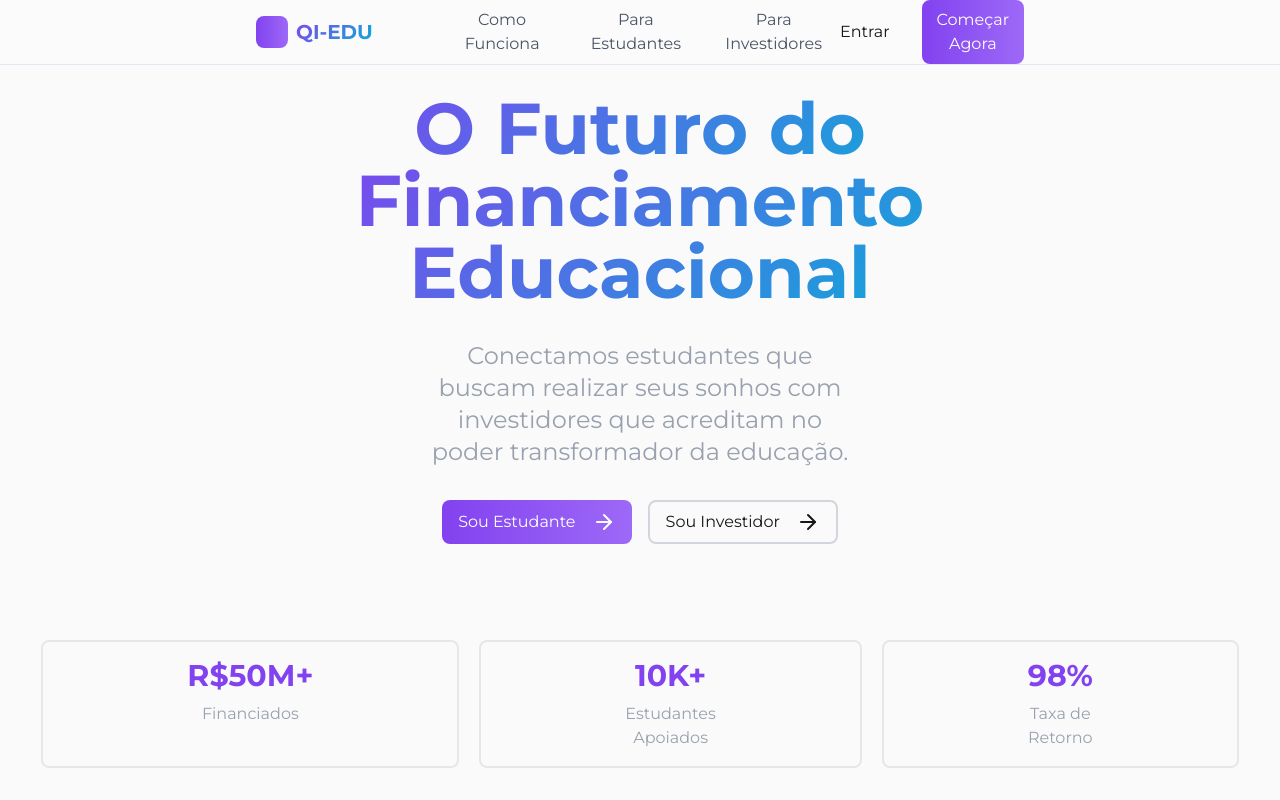
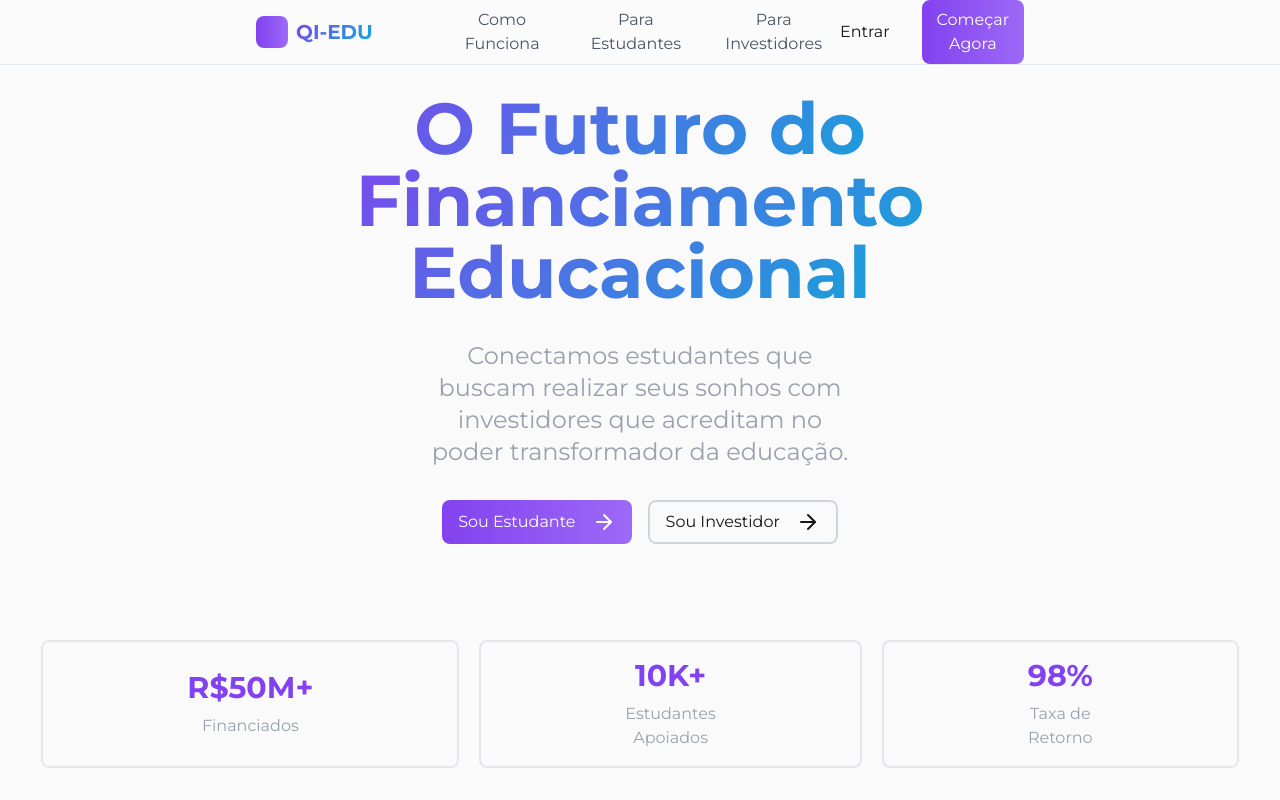
Before and after one commit to anabeggiato/inovcamp-qi_tech-g32, a Next.js app in the folder client/: page / in a window 1280 px wide. Shown: the top 800 px of the page. Built offline with nearby package versions, Linux system fonts and the light colour scheme.

Commit message:
centralização card hero

```diff
--- a/client/src/app/components/CardHero.jsx
+++ b/client/src/app/components/CardHero.jsx
@@ -2,7 +2,7 @@ import React from 'react'
 
 export default function CardHero({ title, subtitle }) {
   return (
-    <div className="border-2 border-gray-200 py-4 px-36 rounded-lg space-y-2 transition-shadow hover:shadow-lg">
+    <div className="border-2 border-gray-200 py-4 px-36 rounded-lg space-y-2 transition-shadow hover:shadow-lg flex flex-col items-center justify-center">
       <h3 className="text-3xl text-primary font-bold">{title}</h3>
       <p className="text-gray-400">{subtitle}</p>
     </div>
```
